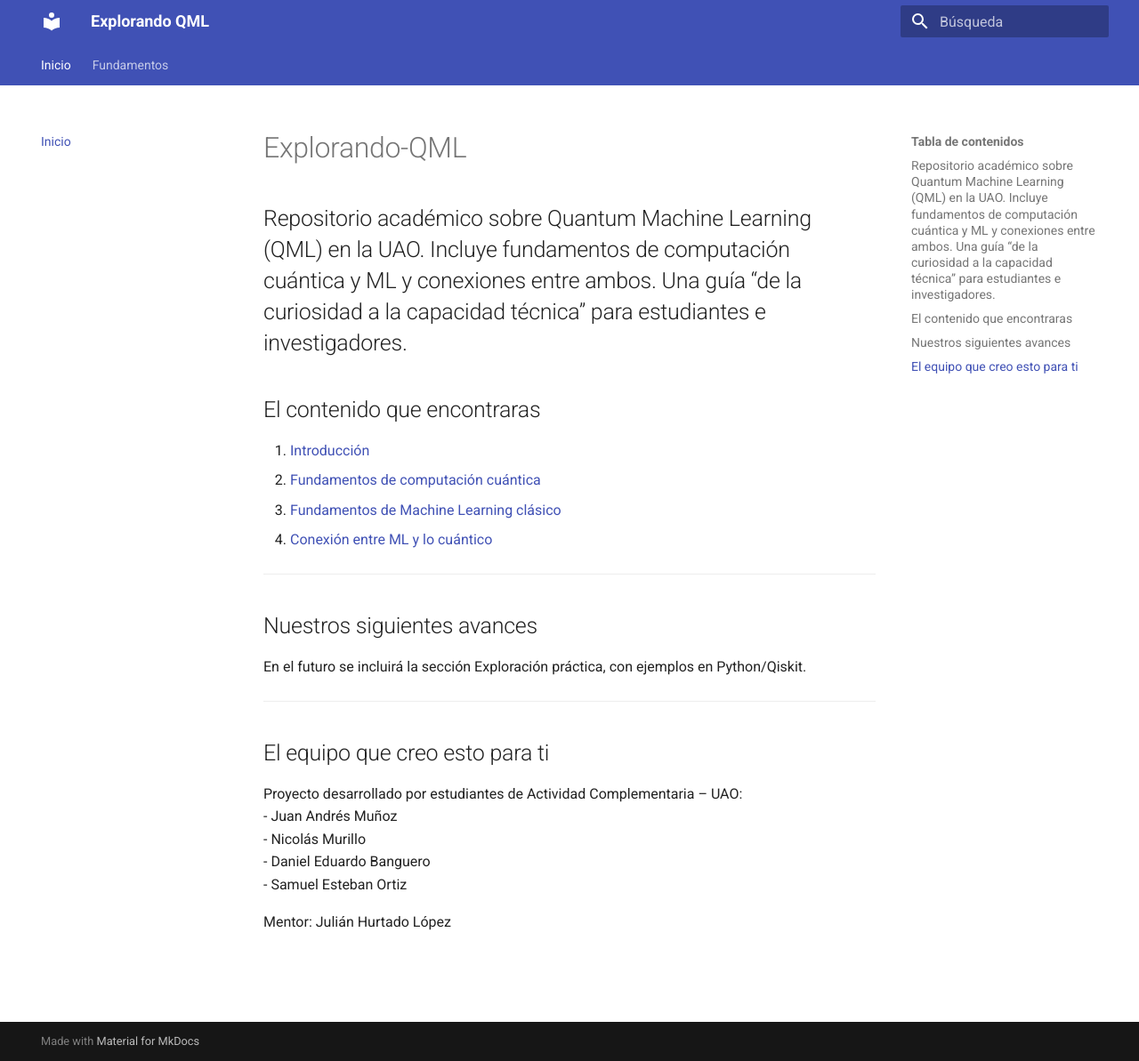
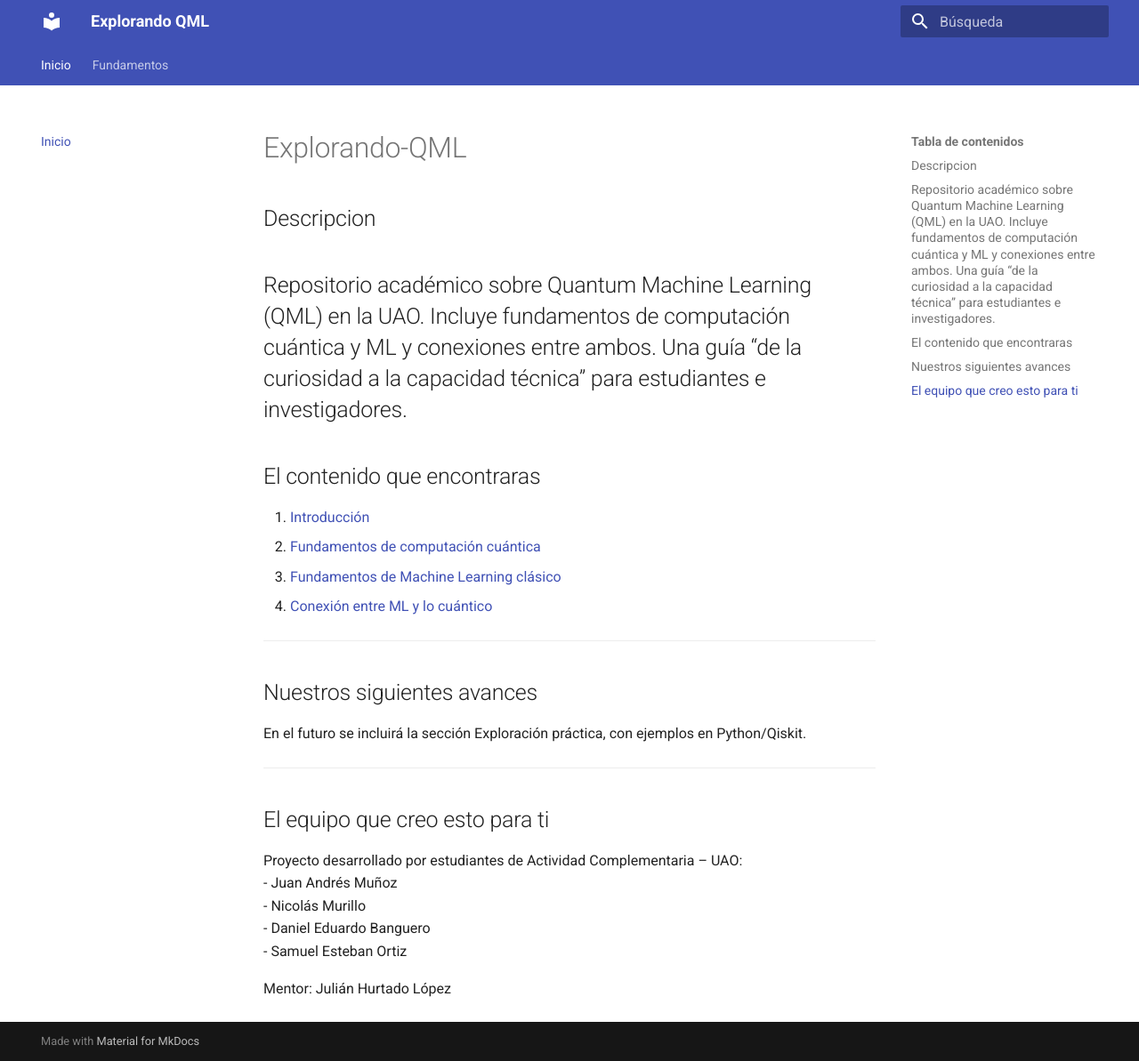
Before and after one commit to jameusk1028/Explorando-el-QML-desde-0, an MkDocs documentation site: the page built from docs/index.md, in a window 1280 px wide and 1193 px high. Shown: the whole window at 89% size. Built offline with MkDocs 1.6.1 and Material for MkDocs 9.7.7, drawn with Linux system fonts in a browser that asks for light colours.

Commit message:
Update index.md

```diff
--- a/docs/index.md
+++ b/docs/index.md
@@ -1,12 +1,14 @@
 # Explorando-QML
+
+## Descripcion
 Repositorio académico sobre Quantum Machine Learning (QML) en la UAO. Incluye fundamentos de computación cuántica y ML y conexiones entre ambos. Una guía “de la curiosidad a la capacidad técnica” para estudiantes e investigadores.
 ---
 
 ## El contenido que encontraras
-1. [Introducción](./docs/introduccion.md)
-2. [Fundamentos de computación cuántica](./docs/Fundamentos_de_computacion_cuantica.md)
-3. [Fundamentos de Machine Learning clásico](./docs/machine_Learning.md)
-4. [Conexión entre ML y lo cuántico](./docs/Conexion_entre_ML_y_computacion_cuantica.md)
+1. [Introducción](./introduccion.md)
+2. [Fundamentos de computación cuántica](./Fundamentos_de_computacion_cuantica.md)
+3. [Fundamentos de Machine Learning clásico](./machine_Learning.md)
+4. [Conexión entre ML y lo cuántico](./Conexion_entre_ML_y_computacion_cuantica.md)
 
 ---
 
```
